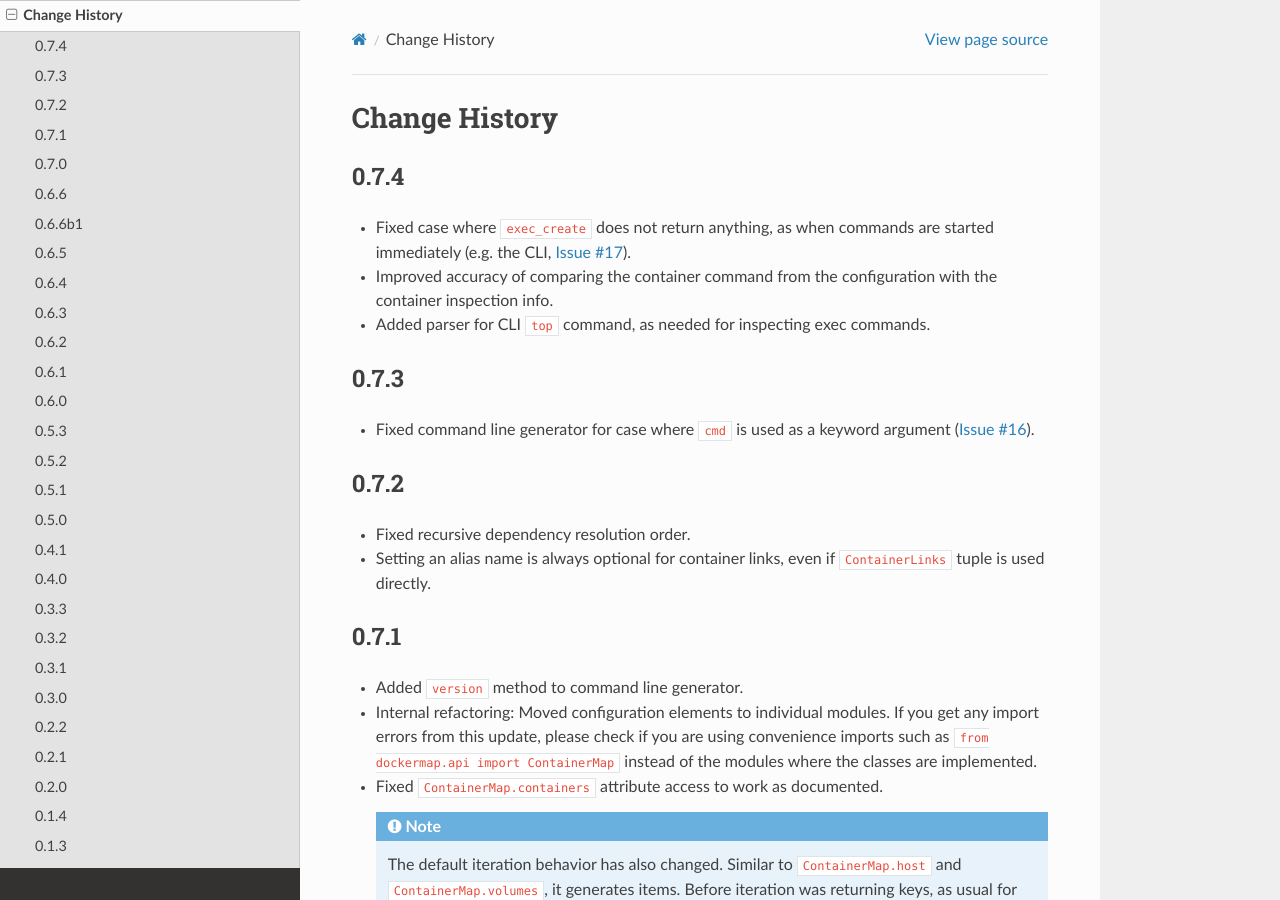
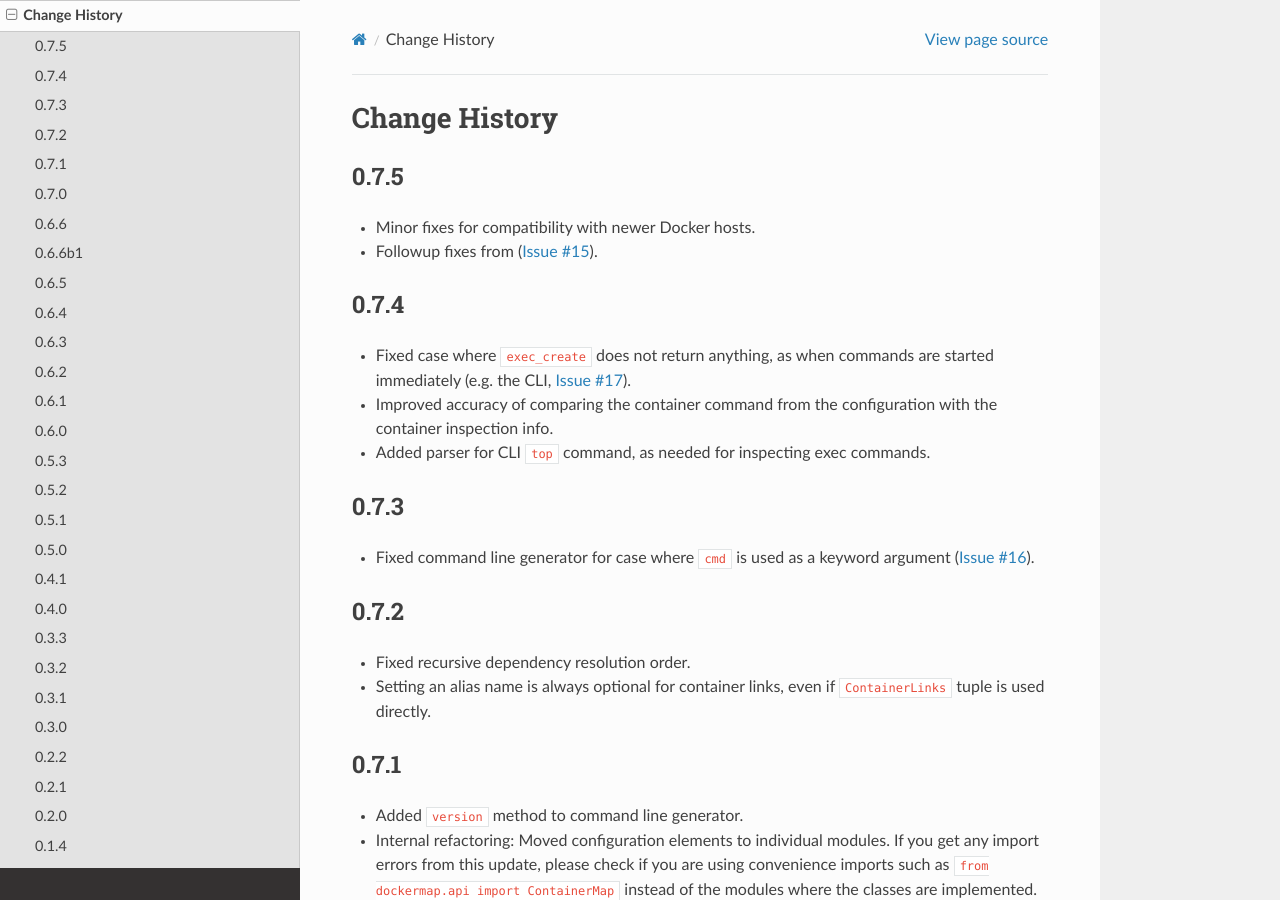
Before and after one commit to merll/docker-map, a Sphinx documentation site: the page built from docs/changes.rst, in a window 1280 px wide and 900 px high. Built offline with Sphinx 7.4.7 and the Read the Docs theme 2.0.0, drawn with Linux system fonts in a browser that asks for light colours.

Commit message:
Updated version and changelog.

```diff
--- a/dockermap/__init__.py
+++ b/dockermap/__init__.py
@@ -2,7 +2,7 @@
 from __future__ import unicode_literals
 
 
-__version__ = '0.7.4'
+__version__ = '0.7.5'
 
 DEFAULT_BASEIMAGE = 'tianon/true:latest'
 DEFAULT_COREIMAGE = 'busybox:latest'
--- a/docs/changes.rst
+++ b/docs/changes.rst
@@ -2,6 +2,11 @@
 
 Change History
 ==============
+0.7.5
+-----
+* Minor fixes for compatibility with newer Docker hosts.
+* Followup fixes from (`Issue #15 <https://github.com/merll/docker-map/issues/15>`_).
+
 0.7.4
 -----
 * Fixed case where ``exec_create`` does not return anything, as when commands are started immediately (e.g. the CLI,
```
